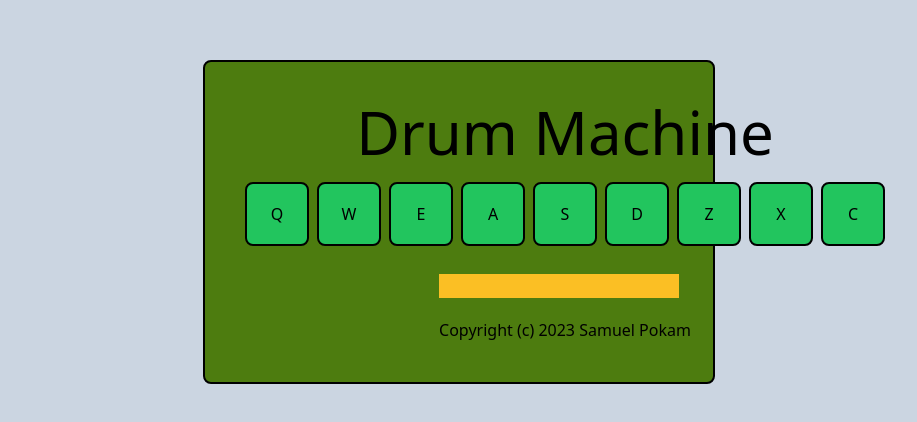
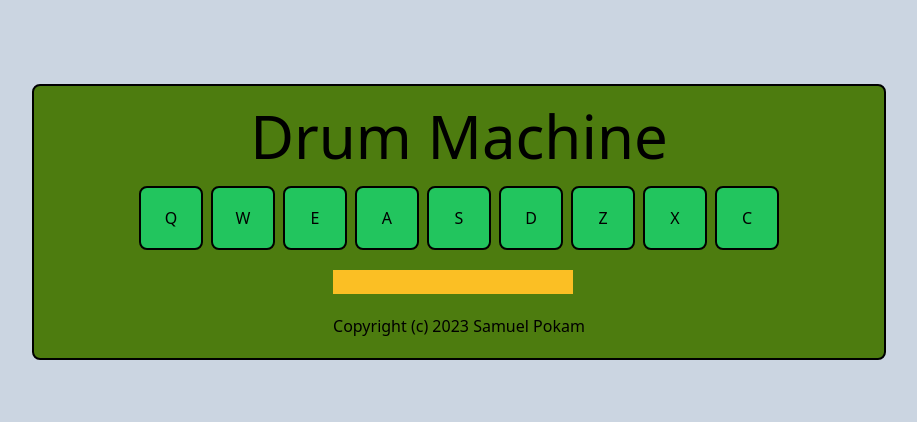
Before and after one commit to RinKhimera/drum-project, a Next.js app: page / in a window 1280 px wide. Shown: the part 178-600 px from the top of the page, without its empty margins (181-1098 px from the left). Built offline with nearby package versions, Linux system fonts and the light colour scheme.

Commit message:
Update Drum.tsx

```diff
--- a/components/Drum.tsx
+++ b/components/Drum.tsx
@@ -1,18 +1,59 @@
-import React from "react";
+import React, { useState } from "react";
 import Button from "./Button";
 
 const Drum = () => {
   const buttons = [
-    { id: "Heater-1", audioPath: "/Heater-1.mp3", keyTrigger: "Q" },
-    { id: "Heater-2", audioPath: "/Heater-2.mp3", keyTrigger: "W" },
-    { id: "Heater-3", audioPath: "/Heater-3.mp3", keyTrigger: "E" },
-    { id: "Heater-4", audioPath: "/Heater-4.mp3", keyTrigger: "A" },
-    { id: "Clap", audioPath: "/Clap.mp3", keyTrigger: "S" },
-    { id: "Open-HH", audioPath: "/Open-HH.mp3", keyTrigger: "D" },
-    { id: "Kick-n'-Hat", audioPath: "/Kick-n-Hat.mp3", keyTrigger: "Z" },
-    { id: "Kick", audioPath: "/Kick.mp3", keyTrigger: "X" },
-    { id: "Closed-HH", audioPath: "/Closed-HH.mp3", keyTrigger: "C" },
+    {
+      id: "Heater-1",
+      audioPath: "/Heater-1.mp3",
+      keyTrigger: "Q",
+      name: "Heater 1",
+    },
+    {
+      id: "Heater-2",
+      audioPath: "/Heater-2.mp3",
+      keyTrigger: "W",
+      name: "Heater 2",
+    },
+    {
+      id: "Heater-3",
+      audioPath: "/Heater-3.mp3",
+      keyTrigger: "E",
+      name: "Heater 3",
+    },
+    {
+      id: "Heater-4",
+      audioPath: "/Heater-4.mp3",
+      keyTrigger: "A",
+      name: "Heater 4",
+    },
+    { id: "Clap", audioPath: "/Clap.mp3", keyTrigger: "S", name: "Clap" },
+    {
+      id: "Open-HH",
+      audioPath: "/Open-HH.mp3",
+      keyTrigger: "D",
+      name: "Open HH",
+    },
+    {
+      id: "Kick-n'-Hat",
+      audioPath: "/Kick-n-Hat.mp3",
+      keyTrigger: "Z",
+      name: "Kick n' Hat",
+    },
+    { id: "Kick", audioPath: "/Kick.mp3", keyTrigger: "X", name: "Kick" },
+    {
+      id: "Closed-HH",
+      audioPath: "/Closed-HH.mp3",
+      keyTrigger: "C",
+      name: "Closed HH",
+    },
   ];
+
+  const [currentAudioName, setCurrentAudioName] = useState("");
+
+  const handleButtonClick = (name) => {
+    setCurrentAudioName(name);
+  };
 
   return (
     <>
@@ -22,20 +63,27 @@ const Drum = () => {
       <div className="flex justify-center items-center h-screen">
         <div
           id="drum-machine"
-          className="grid bg-lime-700 w-4/5 lg:w-2/5 justify-items-center gap-5 m-auto rounded-lg border-black border-2 p-10 "
+          className="grid w-9/12 lg:w-2/3 2xl:w-1/2 bg-lime-700 justify-items-center gap-5 rounded-lg border-black border-2 p-5"
         >
           <div className="text-center">
             <h1 className=" text-6xl">Drum Machine</h1>
           </div>
           <div id="buttons" className="">
-            <div className="flex gap-2 pb-2">
-              {buttons.map(({ id, audioPath, keyTrigger }) => (
-                <Button id={id} audioPath={audioPath} keyTrigger={keyTrigger} />
+            <div className="flex flex-wrap justify-center gap-2">
+              {buttons.map(({ id, audioPath, keyTrigger, name }) => (
+                <Button
+                  id={id}
+                  audioPath={audioPath}
+                  keyTrigger={keyTrigger}
+                  onClick={() => handleButtonClick(name)}
+                />
               ))}
             </div>
           </div>
           <div id="display">
-            <div className="bg-amber-400 p-3 text-3xl text-center w-60"></div>
+            <div className="bg-amber-400 p-3 text-3xl text-center w-60">
+              {currentAudioName}
+            </div>
             <h1 className="pt-5">Copyright (c) 2023 Samuel Pokam</h1>
           </div>
         </div>
```
